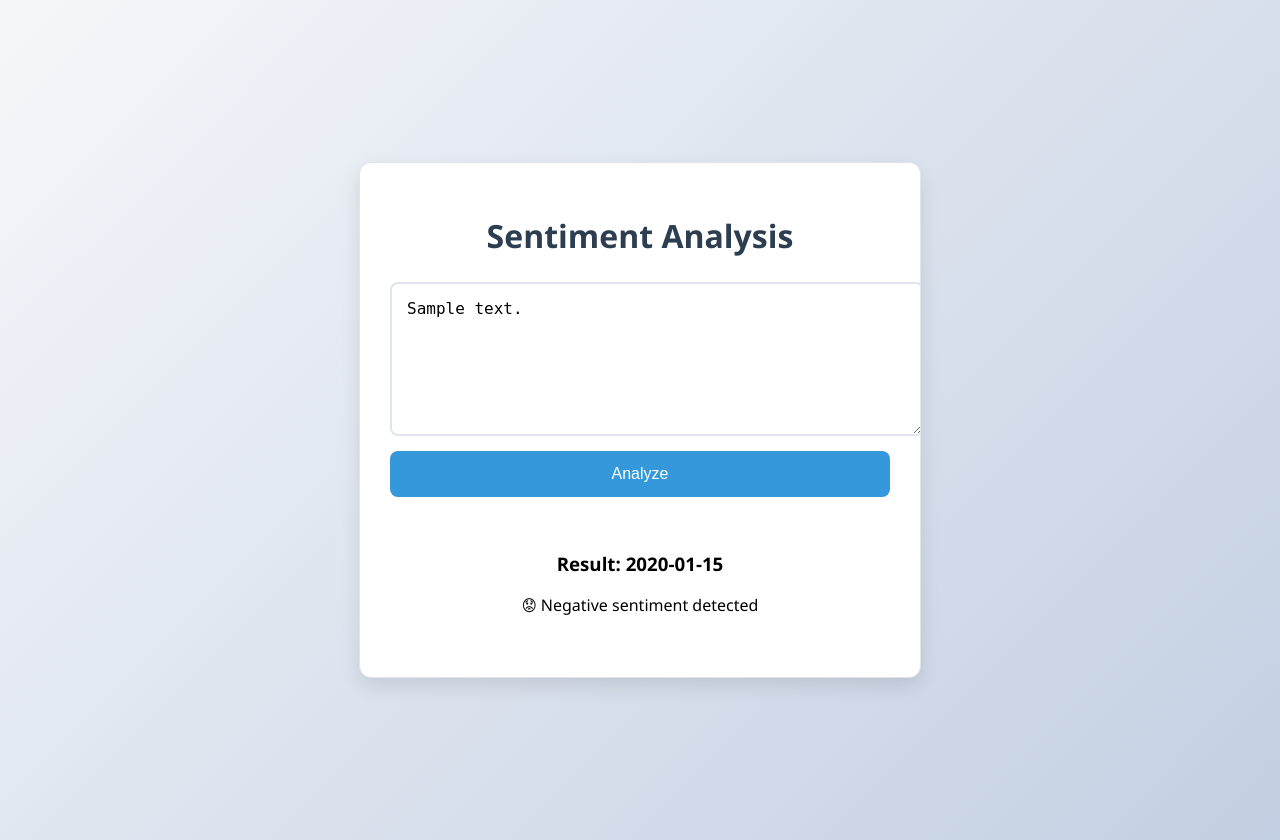
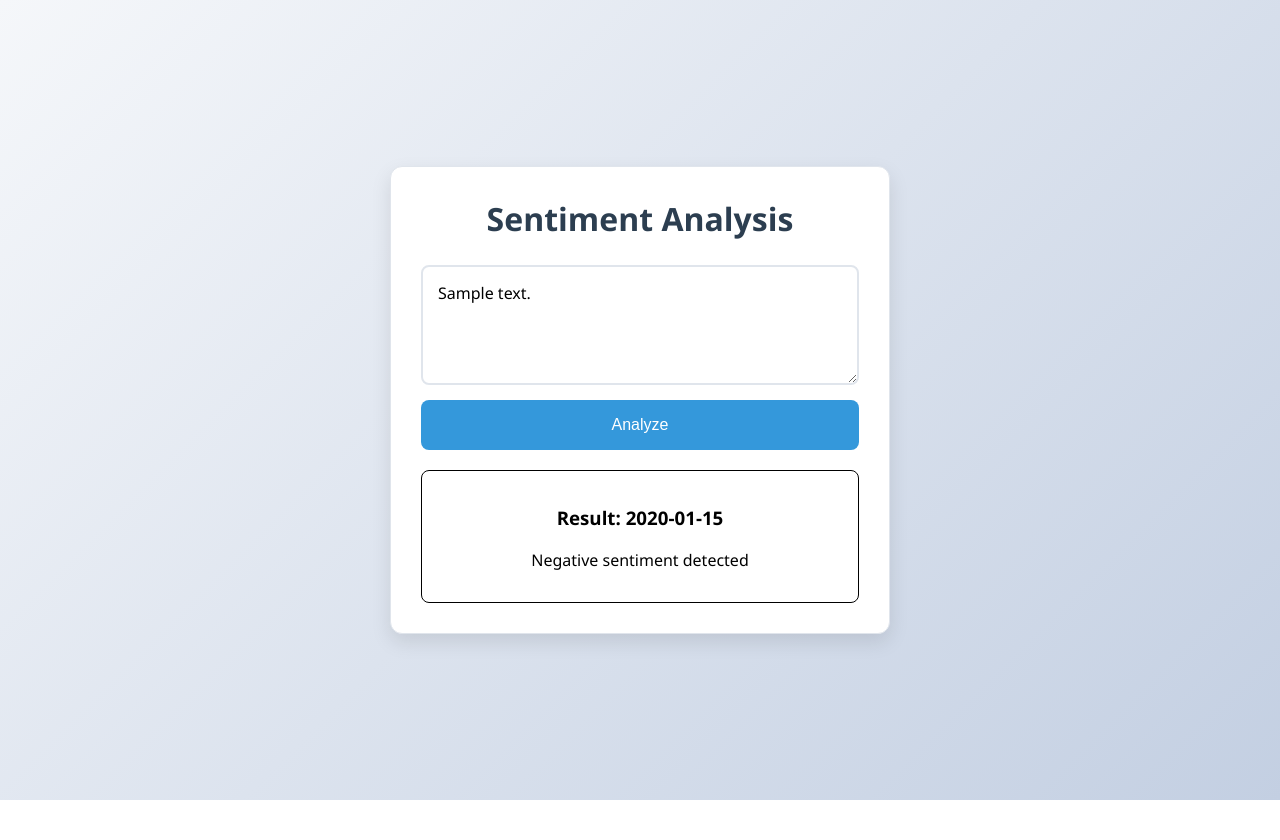
Before and after one commit to Swayam-04/sentiment, a Flask app: template templates/index.html in a window 1280 px wide. After the commit the page ends 800 px from the top, so only its background shows below. Run offline with Flask 2, Linux system fonts and the light colour scheme; the template is opened without the code that fills it: most values are stand-ins (such as "Sample title", 1, 10 or a date in 2020).

Commit message:
Update index.html

```diff
--- a/templates/index.html
+++ b/templates/index.html
@@ -3,7 +3,6 @@
 <head>
     <title>Sentiment Analysis</title>
     <style>
-        /* Modern styling - all CSS embedded */
         body {
             font-family: 'Segoe UI', Tahoma, Geneva, Verdana, sans-serif;
             background: linear-gradient(135deg, #f5f7fa 0%, #c3cfe2 100%);
@@ -13,6 +12,7 @@
             display: flex;
             justify-content: center;
             align-items: center;
+            box-sizing: border-box;
         }
 
         .container {
@@ -22,8 +22,9 @@
             padding: 30px;
             width: 100%;
             max-width: 500px;
+            box-sizing: border-box;
             border: 1px solid #e0e5ec; /* Added subtle border */
-            overflow: hidden;
+            overflow: hidden; /* Prevents content from bleeding outside */
         }
 
         h1 {
@@ -31,6 +32,7 @@
             text-align: center;
             margin-bottom: 25px;
             font-weight: 600;
+            margin-top: 0;
         }
 
         form {
@@ -47,7 +49,8 @@
             font-size: 16px;
             resize: vertical;
             min-height: 120px;
-            transition: all 0.3s ease;
+            box-sizing: border-box;
+            font-family: inherit;
         }
 
         textarea:focus {
@@ -66,6 +69,7 @@
             font-weight: 500;
             cursor: pointer;
             transition: all 0.3s ease;
+            border: 2px solid transparent; /* Ensures consistent sizing */
         }
 
         button:hover {
@@ -80,29 +84,36 @@
             text-align: center;
             font-weight: 500;
             display: {% if sentiment %}block{% else %}none{% endif %};
+            border: 1px solid; /* Dynamic border color based on sentiment */
         }
 
         .positive {
             background: rgba(46, 204, 113, 0.15);
             color: #27ae60;
-            border: 1px solid #2ecc71;
+            border-color: #2ecc71 !important;
         }
 
         .neutral {
             background: rgba(241, 196, 15, 0.15);
             color: #f39c12;
-            border: 1px solid #f1c40f;
+            border-color: #f1c40f !important;
         }
 
         .negative {
             background: rgba(231, 76, 60, 0.15);
             color: #c0392b;
-            border: 1px solid #e74c3c;
+            border-color: #e74c3c !important;
         }
 
         @media (max-width: 600px) {
             .container {
                 padding: 20px;
+                margin: 10px;
+                width: calc(100% - 20px);
+            }
+
+            body {
+                padding: 10px;
             }
         }
     </style>
@@ -119,11 +130,11 @@
         <div class="result {{ sentiment.lower() }}">
             <h3>Result: {{ sentiment }}</h3>
             {% if sentiment == 'POSITIVE' %}
-                <p>😊 Positive sentiment detected!</p>
+                <p>Positive sentiment detected!</p>
             {% elif sentiment == 'NEUTRAL' %}
-                <p>😐 Neutral sentiment detected</p>
+                <p>Neutral sentiment detected</p>
             {% else %}
-                <p>😟 Negative sentiment detected</p>
+                <p>Negative sentiment detected</p>
             {% endif %}
         </div>
         {% endif %}
```
